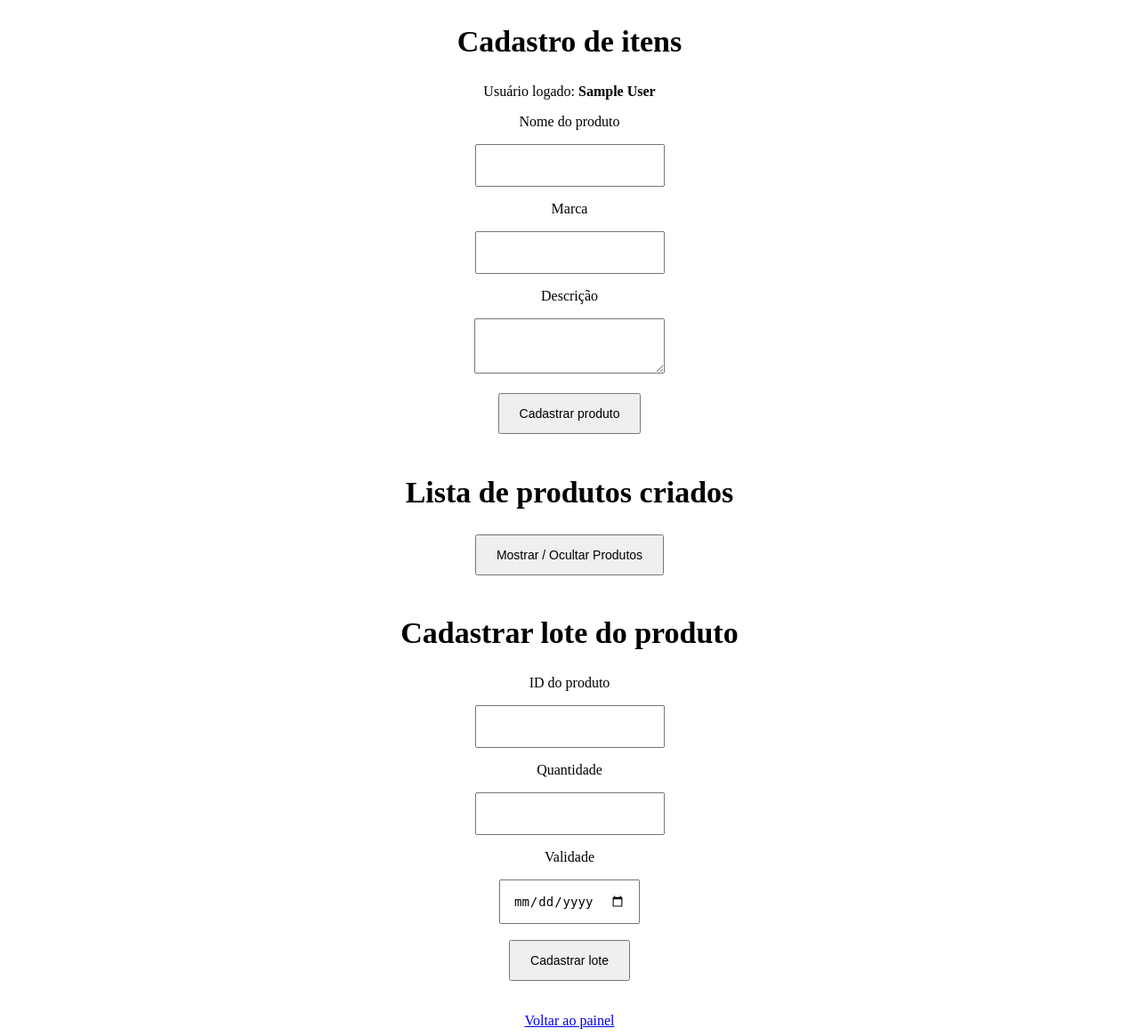
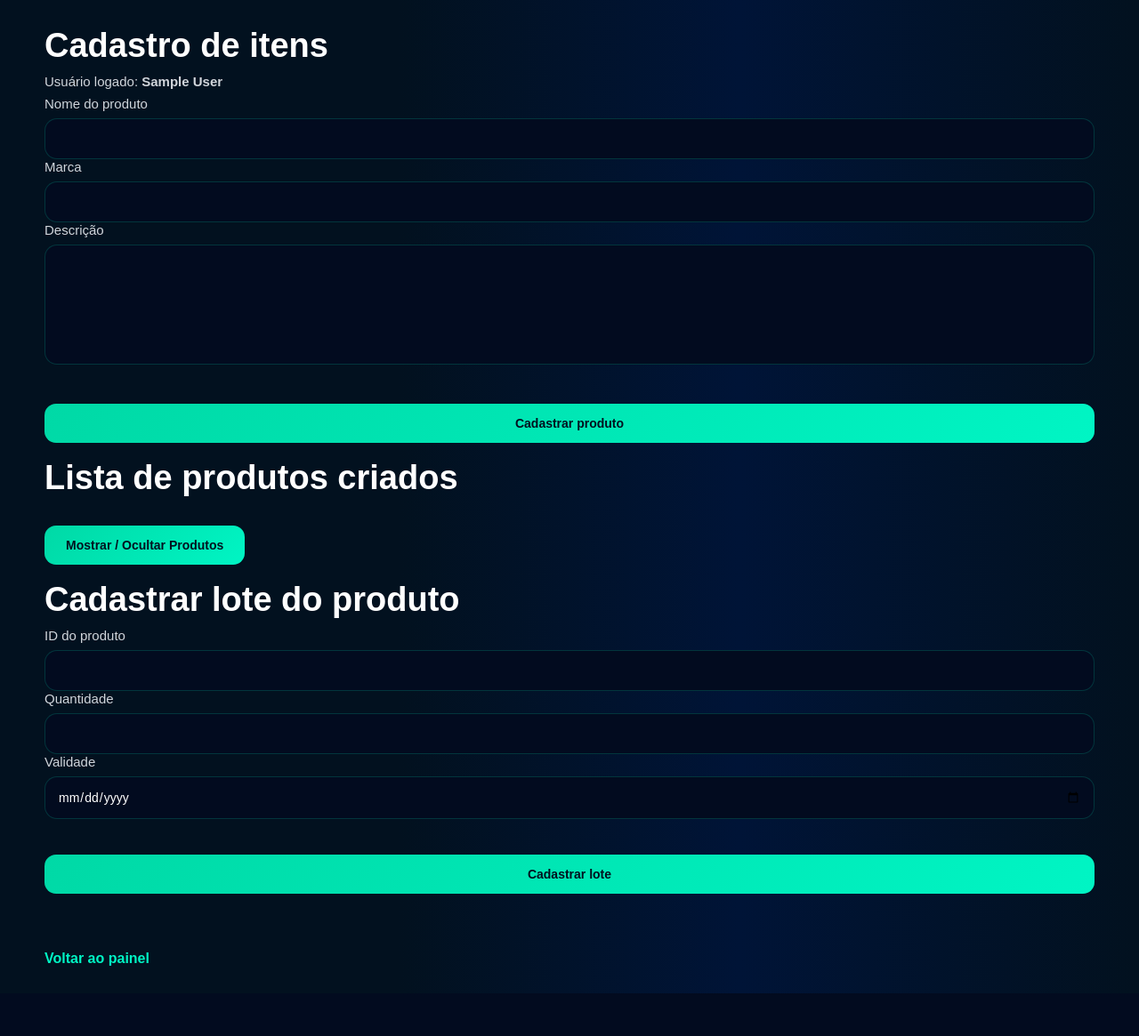
Before and after one commit to LeoJValinhos/TCC, a PHP site: page /cad_list_prods.php in a window 1280 px wide. Shown: the whole page at 89% size. After the commit the page ends 1117 px from the top, so only its background shows below. Run offline with PHP 8.4, Linux system fonts and the light colour scheme; the visitor is signed in with stand-in values (Sample User, id 1); data that the repository does not hold is empty.

Commit message:
Update cad_list_prods.css

```diff
--- a/cad_list_prods.css
+++ b/cad_list_prods.css
@@ -1,3 +1,88 @@
+/* =========================
+RESET
+========================= */
+
+*{
+    margin: 0;
+    padding: 0;
+    box-sizing: border-box;
+    font-family: Arial, Helvetica, sans-serif;
+}
+
+/* =========================
+BODY
+========================= */
+
+body{
+
+    background:
+    linear-gradient(
+    to right,
+    #02111f 0%,
+    #02111f 35%,
+    #001437 65%,
+    #02111f 100%);
+
+    color: white;
+
+    min-height: 100vh;
+
+    padding: 30px;
+}
+
+/* =========================
+CONTAINER
+========================= */
+
+.container{
+
+    width: 100%;
+
+    max-width: 1180px;
+
+    margin: auto;
+
+    text-align: left;
+}
+
+/* =========================
+TÍTULO PRINCIPAL
+========================= */
+
+h2{
+
+    font-size: 38px;
+
+    margin-bottom: 10px;
+
+    color: white;
+}
+
+/* TEXTO */
+
+p{
+
+    color: #d1d5db;
+
+    margin-bottom: 8px;
+
+    font-size: 15px;
+}
+
+/* =========================
+USUÁRIO
+========================= */
+
+.usuario{
+
+    margin-bottom: 30px;
+}
+
+.usuario b{
+
+    color: #00f5c4;
+}
+
 /* =========================
 GRID DOS FORMULÁRIOS
 ========================= */
@@ -49,32 +150,40 @@ LISTA PRODUTOS
 
     width: 100%;
 
-    max-width: 1065px;
-
-    margin-top: 10px;
+    max-width: 1032px;
 }
 
 /* =========================
-CONTAINER GERAL
+SUBTÍTULOS
 ========================= */
 
-.container{
+.form-card h3,
+.lista-card h3{
 
-    width: 100%;
+    color: #00f5c4;
 
-    max-width: 1150px;
+    font-size: 28px;
 
-    margin: auto;
+    margin-bottom: 24px;
 }
 
 /* =========================
-FORMULÁRIOS
+LABELS
 ========================= */
 
-.form-card,
-.lista-card{
+label{
 
-    padding: 24px;
+    display: block;
+
+    margin-top: 18px;
+
+    margin-bottom: 10px;
+
+    color: white;
+
+    font-size: 14px;
+
+    font-weight: bold;
 }
 
 /* =========================
@@ -84,9 +193,51 @@ INPUTS
 input,
 textarea{
 
+    width: 100%;
+
+    background: #020b1f;
+
+    border: 1px solid rgba(0, 245, 196, 0.18);
+
+    border-radius: 14px;
+
     padding: 14px;
 
+    color: white;
+
     font-size: 14px;
+
+    outline: none;
+
+    transition: 0.3s;
+}
+
+/* FOCUS */
+
+input:focus,
+textarea:focus{
+
+    border-color: #00f5c4;
+
+    box-shadow:
+    0 0 14px rgba(0, 245, 196, 0.30);
+}
+
+/* PLACEHOLDER */
+
+input::placeholder,
+textarea::placeholder{
+
+    color: #7c8aa5;
+}
+
+/* TEXTAREA */
+
+textarea{
+
+    min-height: 135px;
+
+    resize: none;
 }
 
 /* =========================
@@ -96,24 +247,129 @@ BOTÕES
 input[type="submit"],
 button{
 
-    padding: 13px 22px;
+    margin-top: 22px;
+
+    background:
+    linear-gradient(
+    135deg,
+    #00d9a6,
+    #00f5c4);
+
+    color: #02111f;
+
+    border: none;
+
+    border-radius: 13px;
+
+    padding: 14px 24px;
+
+    font-size: 14px;
+
+    font-weight: bold;
+
+    cursor: pointer;
+
+    transition: 0.3s;
+}
+
+/* HOVER */
+
+input[type="submit"]:hover,
+button:hover{
+
+    transform: translateY(-2px);
+
+    box-shadow:
+    0 0 18px rgba(0, 245, 196, 0.35);
+}
+
+/* =========================
+TABELA
+========================= */
+
+table{
+
+    width: 100%;
+
+    border-collapse: collapse;
+
+    margin-top: 22px;
+
+    overflow: hidden;
+
+    border-radius: 16px;
+}
+
+/* CABEÇALHO */
+
+th{
+
+    background:
+    linear-gradient(
+    135deg,
+    #00d9a6,
+    #00f5c4);
+
+    color: #02111f;
+
+    padding: 15px;
+
+    text-align: left;
 
     font-size: 14px;
 }
 
+/* COLUNAS */
+
+td{
+
+    padding: 15px;
+
+    background: rgba(0,0,0,0.12);
+
+    border-bottom: 1px solid rgba(255,255,255,0.04);
+
+    color: #e5e7eb;
+
+    font-size: 14px;
+}
+
+/* HOVER */
+
+tr:hover td{
+
+    background: rgba(0, 245, 196, 0.03);
+}
+
 /* =========================
-TÍTULOS
+LINK
 ========================= */
 
-h2{
+a{
 
-    font-size: 34px;
+    display: inline-block;
+
+    margin-top: 28px;
+
+    color: #00f5c4;
+
+    text-decoration: none;
+
+    font-size: 16px;
+
+    font-weight: bold;
+
+    transition: 0.3s;
 }
 
-.form-card h3,
-.lista-card h3{
+/* HOVER LINK */
 
-    font-size: 26px;
+a:hover{
+
+    color: white;
+
+    text-shadow:
+    0 0 10px rgba(0, 245, 196, 0.7);
 }
 
 /* =========================
```
Also changed, not shown: other parts of cad_list_prods.css (+51 -11 lines).
